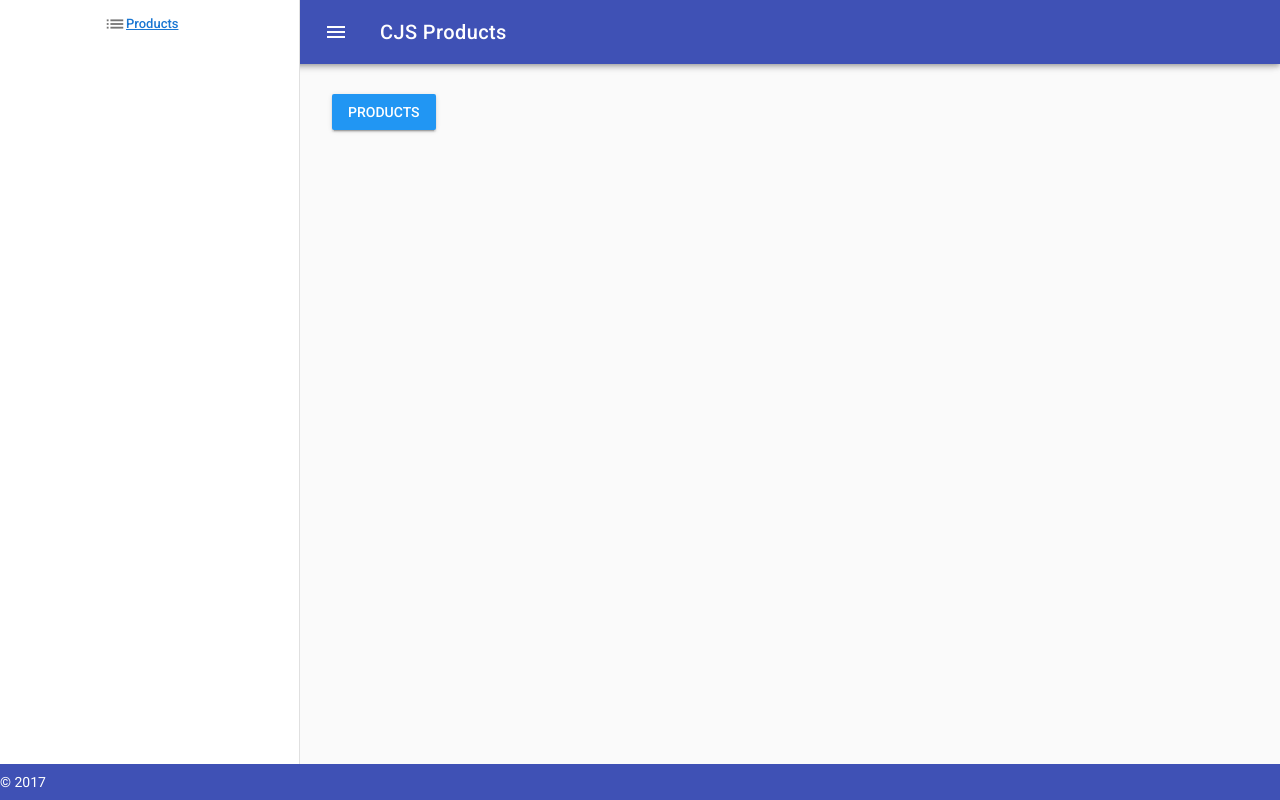
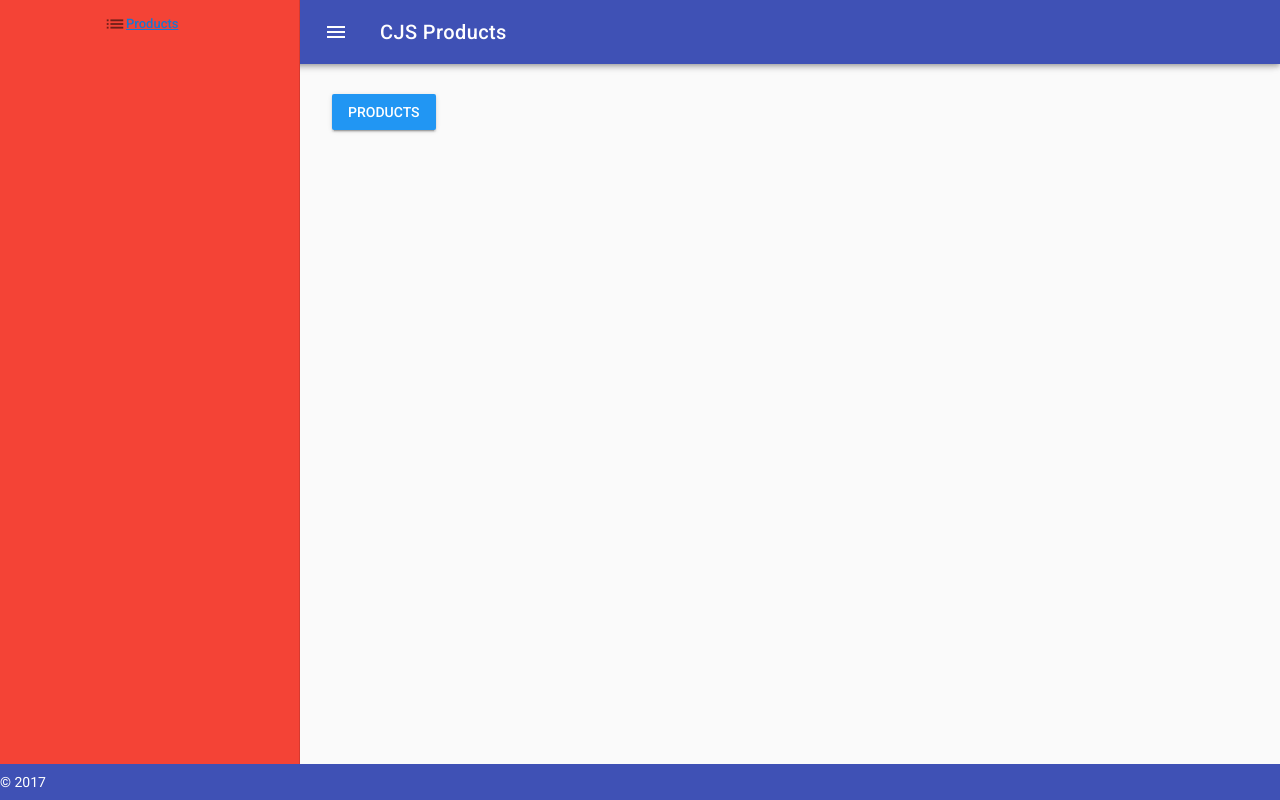
Before and after one commit to cjs61/pdt-vuetify, a Vue app in the folder gestion-produits/: page /#/ in a window 1280 px wide. Built offline with nearby package versions, Linux system fonts and the light colour scheme.

Commit message:
Ajout d'une class à une directive
changement de la couleur de mon drawer

```diff
--- a/gestion-produits/src/App.vue
+++ b/gestion-produits/src/App.vue
@@ -1,6 +1,6 @@
 <template>
   <v-app id="inspire">
-      <v-navigation-drawer
+      <v-navigation-drawer class="red"
         v-model="drawer"
         fixed
         app
```
